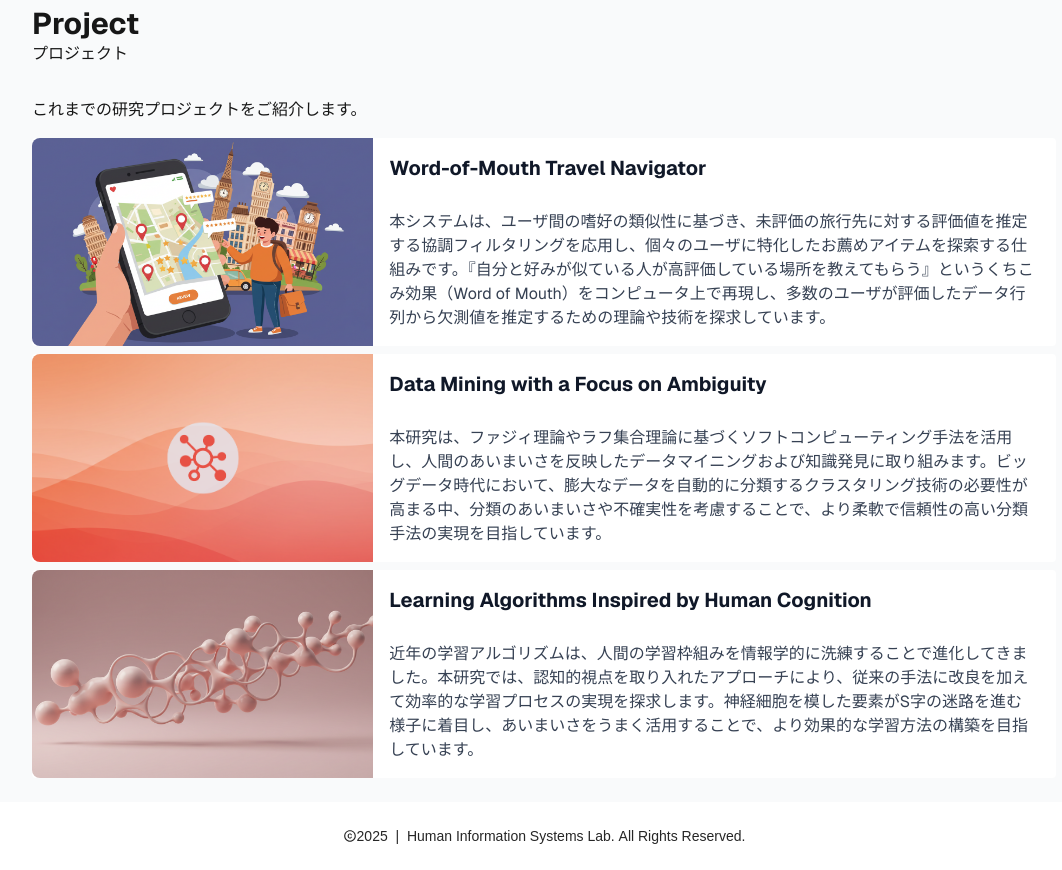
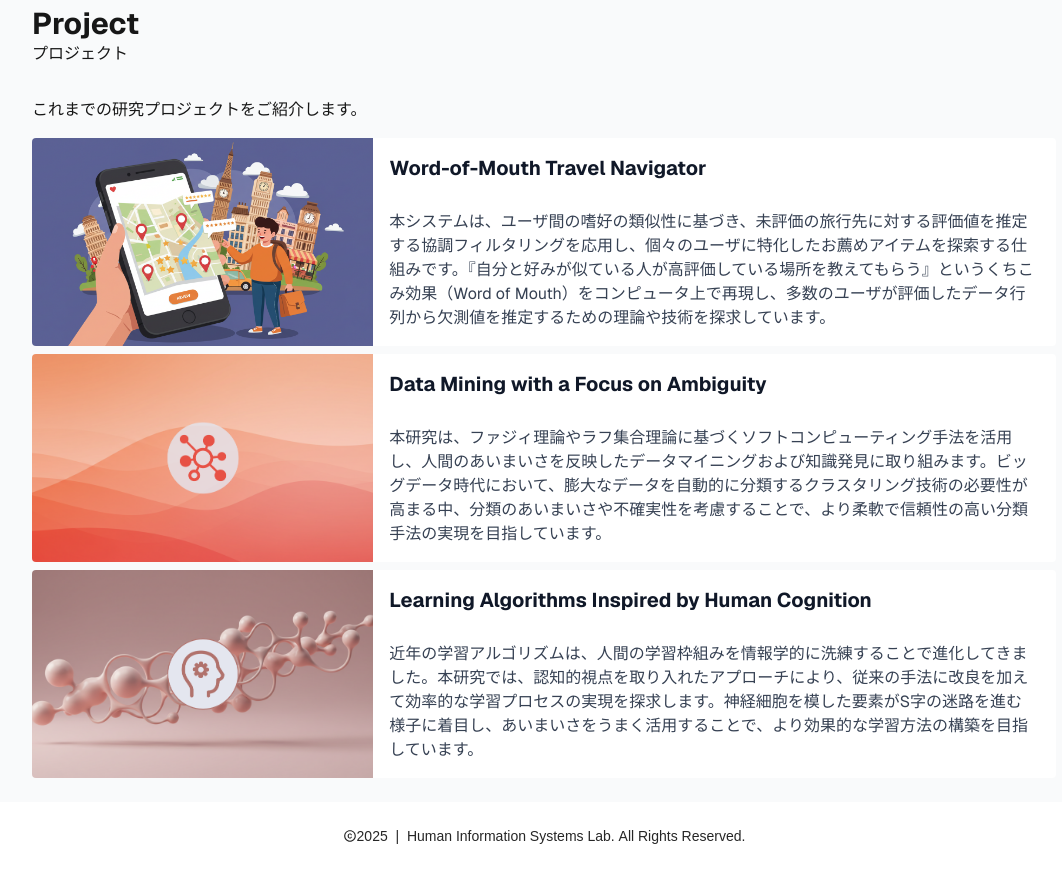
Before and after one commit to Ryoga-88/7-blog, a Next.js app: page / in a window 1280 px wide. Shown: the part 1280-2150 px from the top of the page, without its empty margins (96-1158 px from the left). Built offline with nearby package versions, Linux system fonts and the light colour scheme; what markdown-it-external-link would draw is missing.

Commit message:
md design

```diff
--- a/components/card.tsx
+++ b/components/card.tsx
@@ -54,7 +54,7 @@ export default function Card({
       {/* 画像 - モバイルでは上部、PCでは左側 */}
       <div className="w-full md:w-1/3 h-48 md:h-full relative">
         <Image
-          className="object-cover rounded-t-lg md:rounded-t-none md:rounded-l-lg"
+          className="object-cover rounded-t-sm md:rounded-t-none md:rounded-l-sm"
           src={imageSrc}
           alt={title}
           fill
--- a/lib/cardcontents.ts
+++ b/lib/cardcontents.ts
@@ -24,7 +24,7 @@ export const getProjectCards: ProjectCard[] = [
     title: "Learning Algorithms Inspired by Human Cognition",
     description:
       "近年の学習アルゴリズムは、人間の学習枠組みを情報学的に洗練することで進化してきました。本研究では、認知的視点を取り入れたアプローチにより、従来の手法に改良を加えて効率的な学習プロセスの実現を探求します。神経細胞を模した要素がS字の迷路を進む様子に着目し、あいまいさをうまく活用することで、より効果的な学習方法の構築を目指しています。",
-    imageSrc: "/img/algorithms.jpg",
+    imageSrc: "/img/algorithms.png",
     link: "https://www.youtube.com/?app=desktop&hl=ja",
   },
 ];
```
Also changed, not shown: public/img/algorithms.jpg (deleted), public/img/algorithms.png (added).
